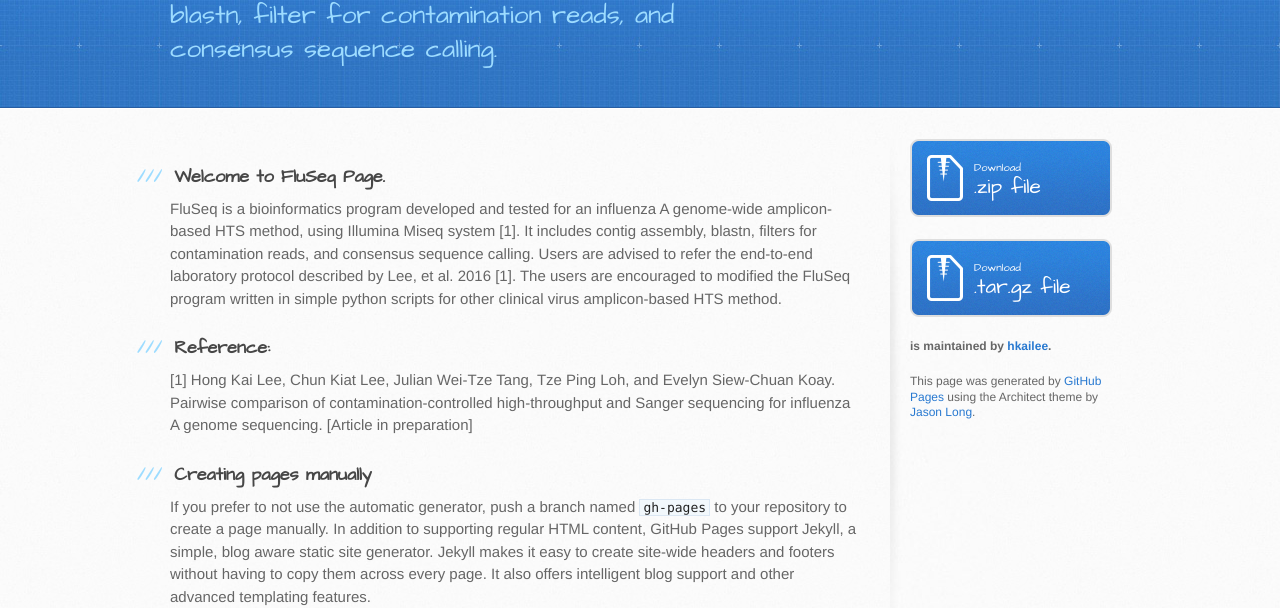
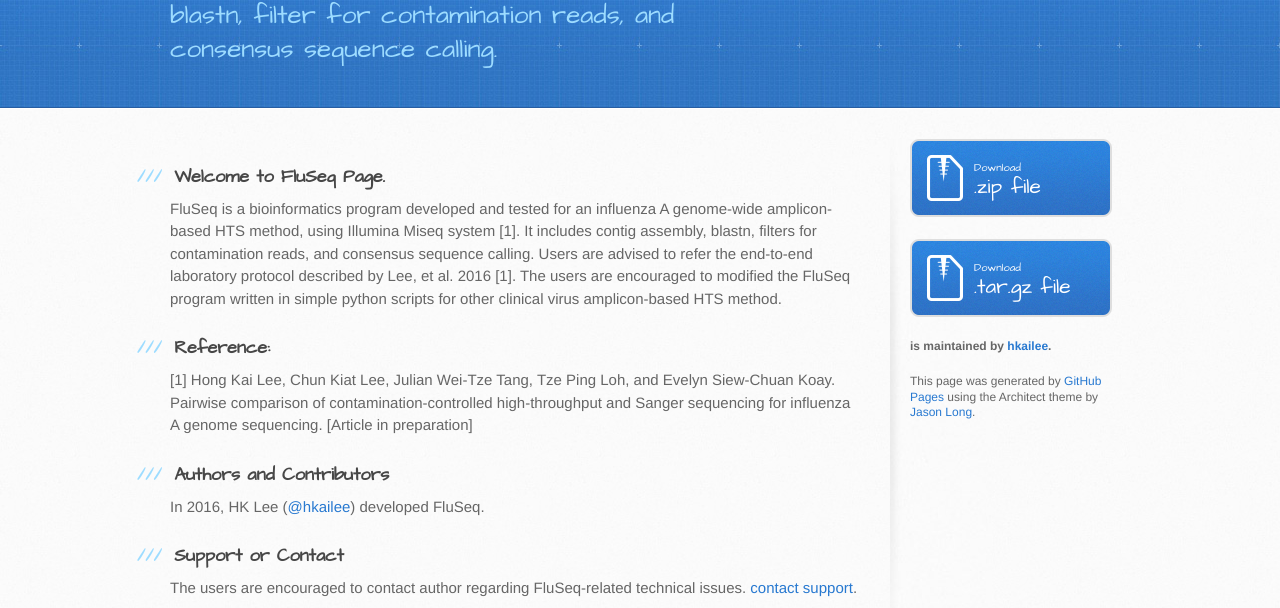
Before and after one commit to hkailee/FluSeq, a plain HTML site: page index.html in a window 1280 px wide. Shown: the part 195-803 px from the top of the page. Drawn offline with Linux system fonts and the light colour scheme.

Commit message:
Create gh-pages branch via GitHub

```diff
--- a/index.html
+++ b/index.html
@@ -39,19 +39,14 @@
 <p>[1] Hong Kai Lee, Chun Kiat Lee, Julian Wei-Tze Tang, Tze Ping Loh, and Evelyn Siew-Chuan Koay. Pairwise comparison of contamination-controlled high-throughput and Sanger sequencing for influenza A genome sequencing. [Article in preparation]</p>
 
 <h3>
-<a id="creating-pages-manually" class="anchor" href="#creating-pages-manually" aria-hidden="true"><span class="octicon octicon-link"></span></a>Creating pages manually</h3>
-
-<p>If you prefer to not use the automatic generator, push a branch named <code>gh-pages</code> to your repository to create a page manually. In addition to supporting regular HTML content, GitHub Pages support Jekyll, a simple, blog aware static site generator. Jekyll makes it easy to create site-wide headers and footers without having to copy them across every page. It also offers intelligent blog support and other advanced templating features.</p>
-
-<h3>
 <a id="authors-and-contributors" class="anchor" href="#authors-and-contributors" aria-hidden="true"><span class="octicon octicon-link"></span></a>Authors and Contributors</h3>
 
-<p>You can <a href="https://github.com/blog/821" class="user-mention">@mention</a> a GitHub username to generate a link to their profile. The resulting <code>&lt;a&gt;</code> element will link to the contributor’s GitHub Profile. For example: In 2007, Chris Wanstrath (<a href="https://github.com/defunkt" class="user-mention">@defunkt</a>), PJ Hyett (<a href="https://github.com/pjhyett" class="user-mention">@pjhyett</a>), and Tom Preston-Werner (<a href="https://github.com/mojombo" class="user-mention">@mojombo</a>) founded GitHub.</p>
+<p>In 2016, HK Lee (<a href="https://github.com/hkailee" class="user-mention">@hkailee</a>) developed FluSeq.</p>
 
 <h3>
 <a id="support-or-contact" class="anchor" href="#support-or-contact" aria-hidden="true"><span class="octicon octicon-link"></span></a>Support or Contact</h3>
 
-<p>Having trouble with Pages? Check out our <a href="https://help.github.com/pages">documentation</a> or <a href="https://github.com/contact">contact support</a> and we’ll help you sort it out.</p>
+<p>The users are encouraged to contact author regarding FluSeq-related technical issues. <a href="https://github.com/contact">contact support</a>.</p>
         </section>
 
         <aside id="sidebar">
```
Also changed, not shown: params.json (+1 -1 lines).
